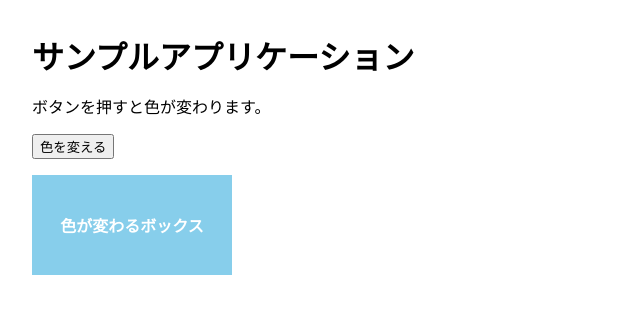
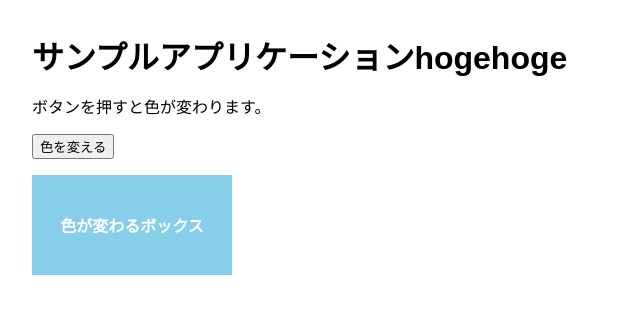
Before and after one commit to trainshogi/samplePreview, a plain HTML site: page index.html in a window 1280 px wide. Shown: the whole page, without its empty margins (0-640 px from the left). Drawn offline with Linux system fonts and the light colour scheme.

Commit message:
Update index.html

```diff
--- a/index.html
+++ b/index.html
@@ -2,11 +2,11 @@
 <html lang="ja">
 <head>
   <meta charset="UTF-8" />
-  <title>サンプルアプリケーション</title>
+  <title>サンプルアプリケーションhogehoge</title>
   <link rel="stylesheet" href="style.css" />
 </head>
 <body>
-  <h1>サンプルアプリケーション</h1>
+  <h1>サンプルアプリケーションhogehoge</h1>
   <p>ボタンを押すと色が変わります。</p>
 
   <button id="changeColorButton">色を変える</button>
```
